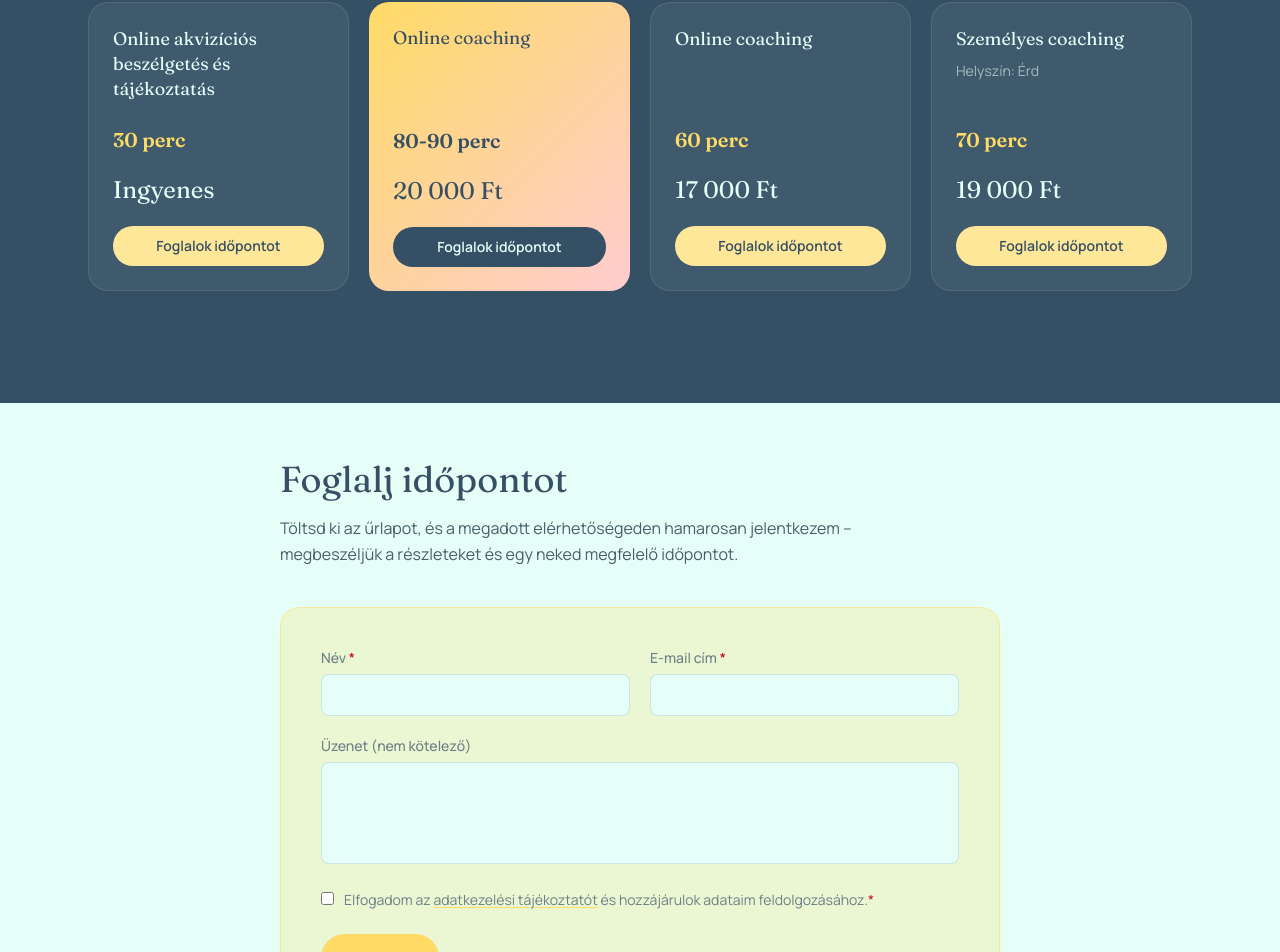
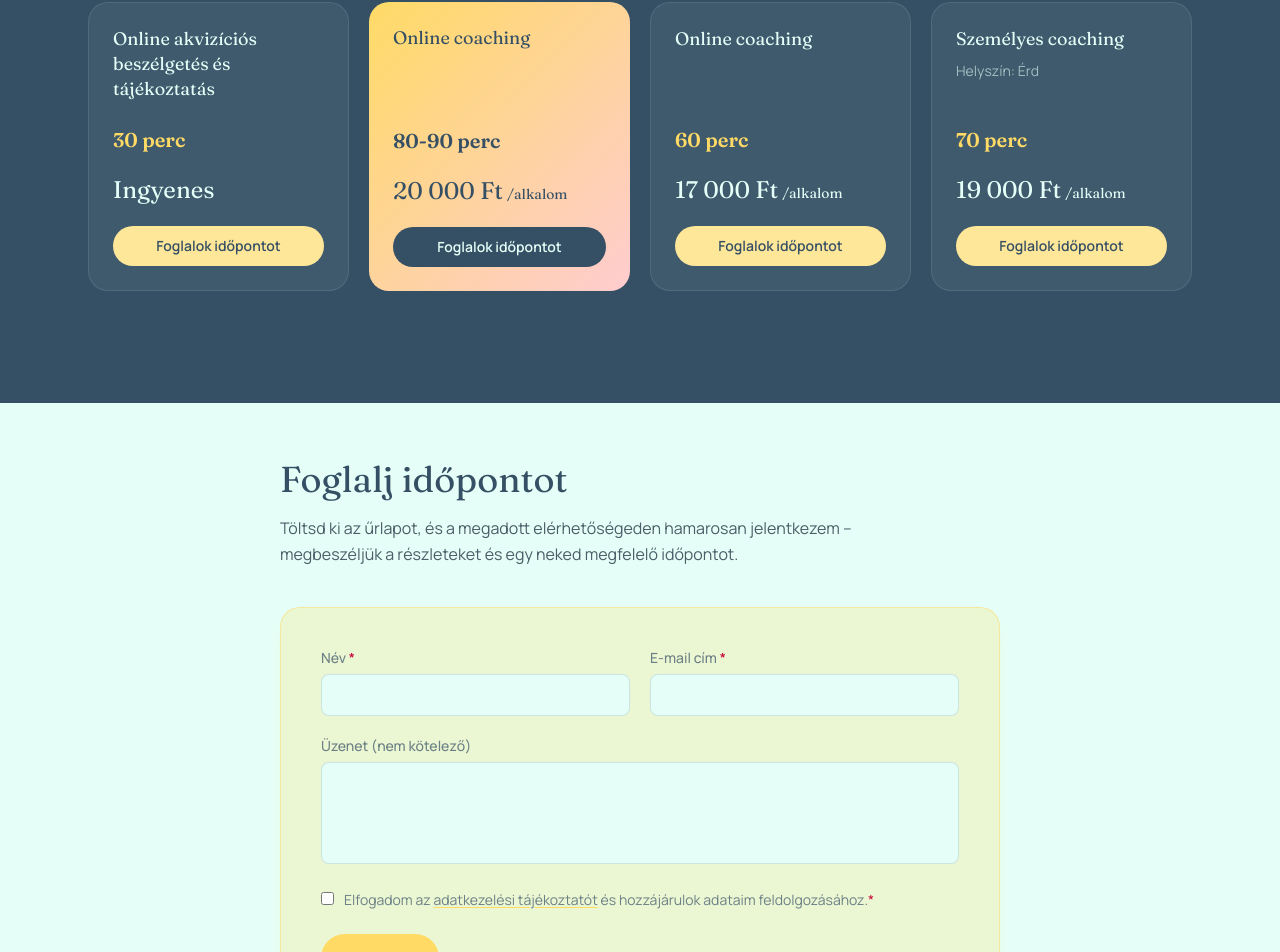
Before and after one commit to zeti1223/skipintro-coaching, a Vue app: page / in a window 1280 px wide. Shown: the part 4923-5875 px from the top of the page. Built offline with nearby package versions, Linux system fonts and the light colour scheme.

Commit message:
per session

```diff
--- a/src/components/PricingSection.vue
+++ b/src/components/PricingSection.vue
@@ -27,7 +27,9 @@ import { pricing } from '../content.js'
           >
             {{ plan.duration }}
           </p>
-          <p class="font-display text-2xl mb-5">{{ plan.price }}</p>
+          <p class="font-display text-2xl mb-5">
+            {{ plan.price }}<span v-if="plan.perSession" class="text-sm ml-1">/alkalom</span>
+          </p>
           <a
             href="#kapcsolat"
             class="inline-flex items-center justify-center text-sm font-semibold px-4 py-2.5 rounded-full transition-colors"
--- a/src/content.js
+++ b/src/content.js
@@ -170,18 +170,21 @@ export const pricing = {
       name: 'Online coaching',
       duration: '80-90 perc',
       price: '20 000 Ft',
+      perSession: true,
       featured: true,
     },
     {
       name: 'Online coaching',
       duration: '60 perc',
       price: '17 000 Ft',
+      perSession: true,
       featured: false,
     },
     {
       name: 'Személyes coaching',
       duration: '70 perc',
       price: '19 000 Ft',
+      perSession: true,
       description: 'Helyszín: Érd',
       featured: false,
     }
```
